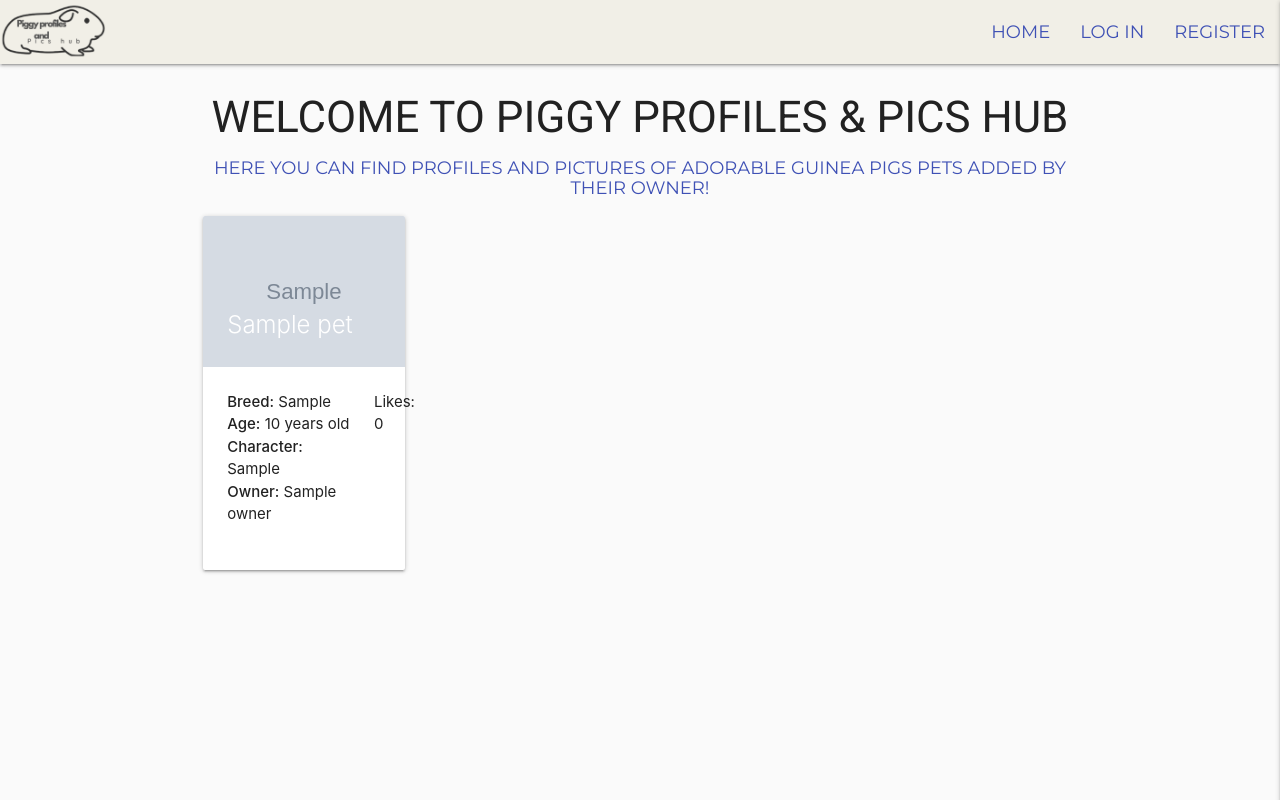
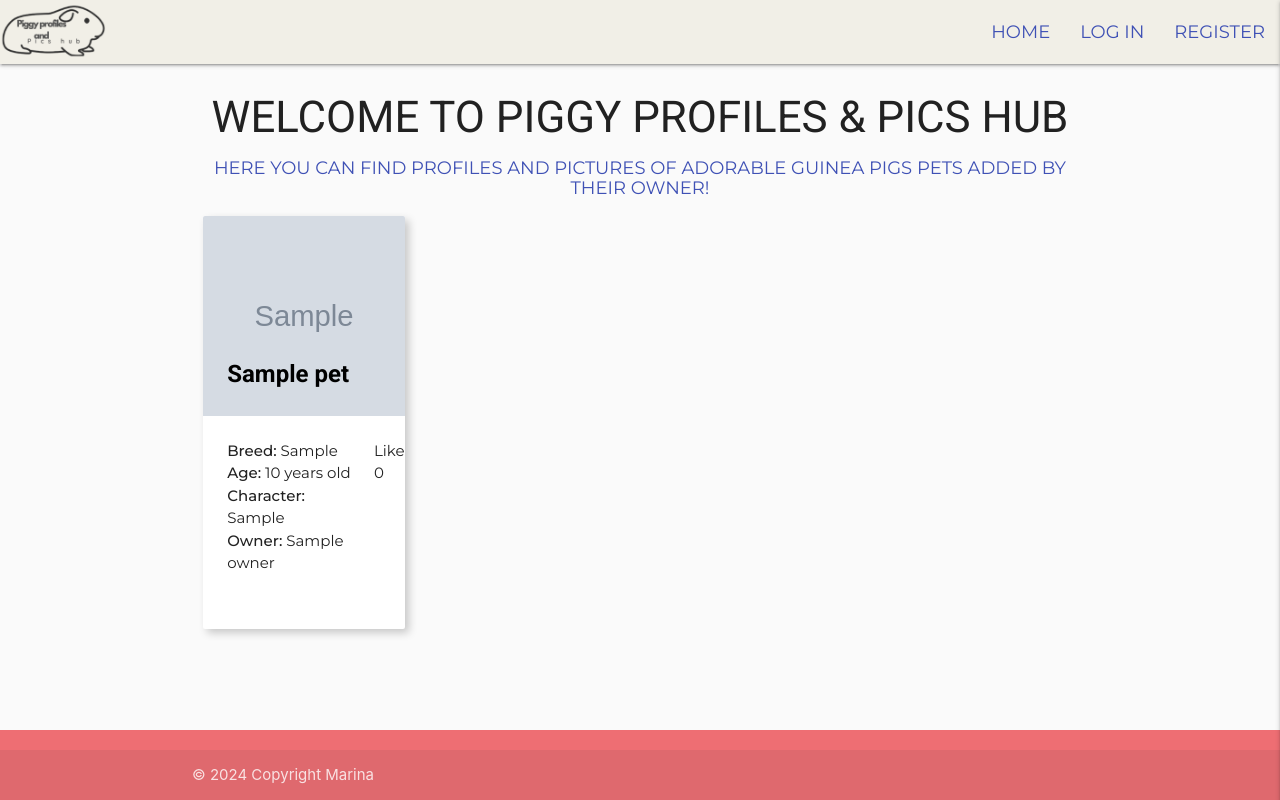
Before and after one commit to marina9222/guinea-pig-database, a Flask app: page / in a window 1280 px wide. Run offline with Flask 2, Linux system fonts and the light colour scheme; grey boxes marked "Sample" are stand-in pictures; a database or web service that is not in the repository returns one stand-in record (values such as "Sample title"); some libraries are stand-ins or nearby versions.

Commit message:
Add: started the stlyling of the page

```diff
--- a/static/css/styles.css
+++ b/static/css/styles.css
@@ -9,7 +9,20 @@
 
 body{
     background-color: #fafafa;
+
 }
+
+html, body {
+    height: 100%;
+    margin: 0;
+    display: flex;
+    flex-direction: column;
+  }
+
+  main {
+    flex: 1;
+  }
+
 
 .brand-logo {
     font-size: 1.5rem;
@@ -21,6 +34,15 @@
 nav ul li a {
     padding: 0 15px;
 }
+
+nav ul a:hover {
+    background-color: rgba(0, 0, 0, 0) !important;
+
+}
+
+li:hover {
+    border-bottom: 3px solid #3f51b5;
+  }
 
 
 .margin-b {
@@ -66,14 +88,73 @@
 
 }
 
+.card {
+    display: flex;
+    flex-direction: column;
+    height: 100%;
+    box-shadow: 4px 4px 8px 0 rgba(0,0,0,0.2);
+    transition:0.3s
+  }
 
-.modal-content {
+  .card:hover{
+  transition:0.3s;
+  box-shadow: 8px 8px 16px 0 rgba(0,0,0,0.2),-8px -8px 16px 0 rgba(0,0,0,0.2);
+  }
+
+  .card .card-action {
+   border-top: none;
+  }
+  .card-content {
+    flex: 1;
+    overflow: hidden;
+    padding: 15px;
+    margin-bottom:10px;
+  }
+
+ .card-content p{
+    font-family: "Montserrat",sans-serif;
+
+ }
+
+  .card-image img {
+    object-fit: cover;
+    width: 100%;
+    height: 200px;
+  }
+
+  .card-title {
+    position: absolute;
+    bottom: 0;
+    left: 0;
+    width: 100%;
+    color: black !important;
+    padding: 10px;
+    box-sizing: border-box;
+    font-family: "Roboto",sans-serif;
+    font-weight: 600 !important;
+
+  }
+
+
+/* .modal-content {
     width: 100%;
     object-fit: cover;
+} */
+
+footer{
+    background-color: #F1EFE7;
 }
 
+.page-footer {
+    position: relative;
+    bottom: 0;
+    width: 100%;
+  }
 
 
+.page-footer {
+    border-top: none;
+}
 /* Media queries */
 
 
--- a/templates/index.html
+++ b/templates/index.html
@@ -98,6 +98,14 @@
     {% block content %}
     {% endblock %}
     </main>
+    <footer class="page-footer">
+      <div class="footer-copyright">
+        <div class="container">
+        © 2024 Copyright Marina
+        </div>
+      </div>
+
+    </footer>
 
   <script src="https://cdn.jsdelivr.net/npm/@materializecss/materialize@2.1.0/dist/js/materialize.min.js"></script>
   <script src="{{ url_for('static', filename='js/script.js') }}"></script>
--- a/templates/pets.html
+++ b/templates/pets.html
@@ -23,10 +23,10 @@
           <div class="card-content">
             <div class="row">
                 <div class="col s10">
-                <p><strong>Breed:</strong> {{ pet.pet.pet_breed }}</p>
-                <p><strong>Age:</strong> {{ pet.pet.pet_age }} years old</p>
-                <p><strong>Character:</strong> {{ pet.pet.pet_character }}</p>
-                <p><strong>Owner:</strong> {{ pet.pet.owner }}</p>
+                <p class="mb-2"><strong>Breed:</strong> {{ pet.pet.pet_breed }}</p>
+                <p class="mb-2"><strong>Age:</strong> {{ pet.pet.pet_age }} years old</p>
+                <p class="mb-2"><strong>Character:</strong> {{ pet.pet.pet_character }}</p>
+                <p class="mb-4"><strong>Owner:</strong> {{ pet.pet.owner }}</p>
                 {% if session.user %}
                     {% if session.user|lower == pet.pet.owner|lower %}
                     <div class="card-action">
@@ -40,9 +40,9 @@
                 <p>Likes: {{pet.likes}}</p>
                 {% if session.user %}
                  {% if pet.liked %}
-                            <a href="{{ url_for('unlike_pet', pet_id=pet.pet._id) }}">Unlike</a>
+                        <a href="{{ url_for('unlike_pet', pet_id=pet.pet._id) }}" class="btn-small indigo white-text">Unlike<i class="fa-solid fa-thumbs-down"></i></a>
                     {% else %}
-                            <a href="{{ url_for('like_pet', pet_id=pet.pet._id) }}">Like</a>
+                        <a href="{{ url_for('like_pet', pet_id=pet.pet._id) }}" class="btn-small indigo white-text">Like<i class="fa-solid fa-thumbs-up"></i></a>
                     {% endif %}
                 {% endif %}
             </div>
```
Lines whose indentation alone changed are shown as unchanged.
